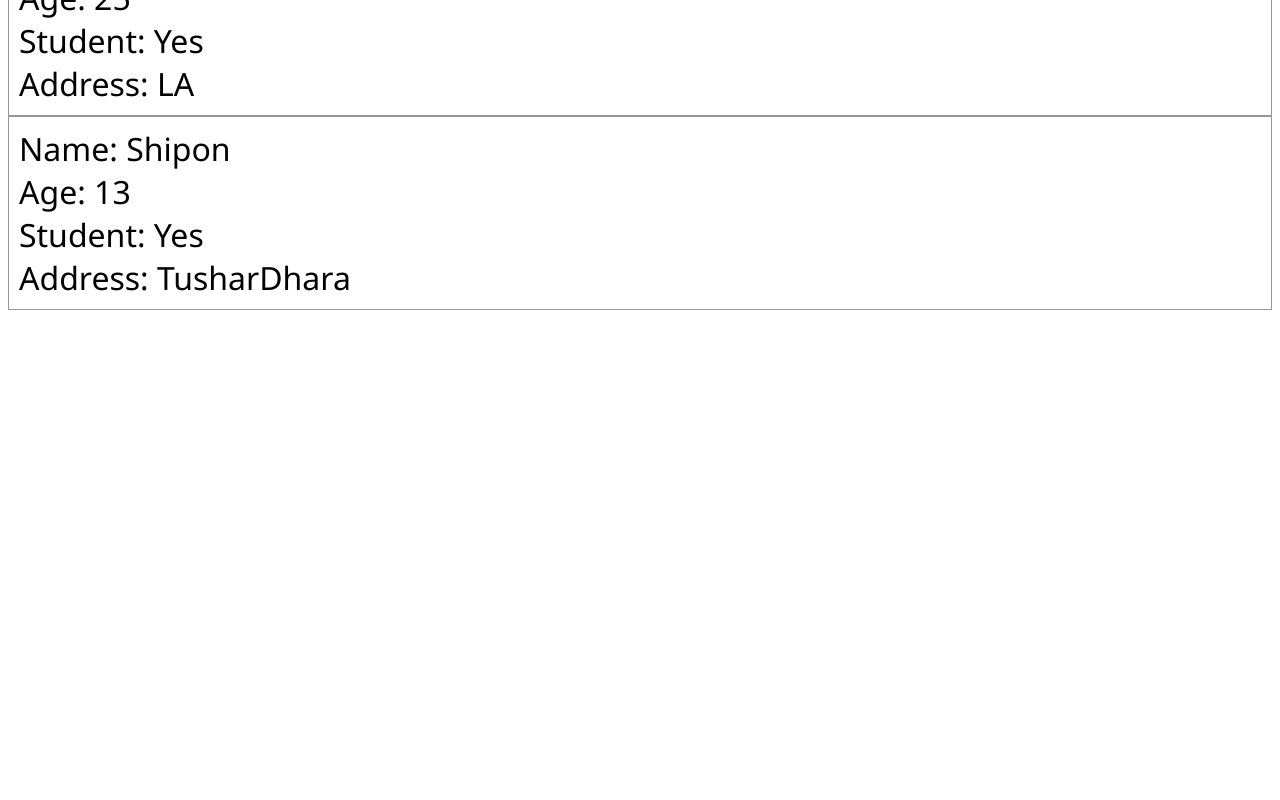
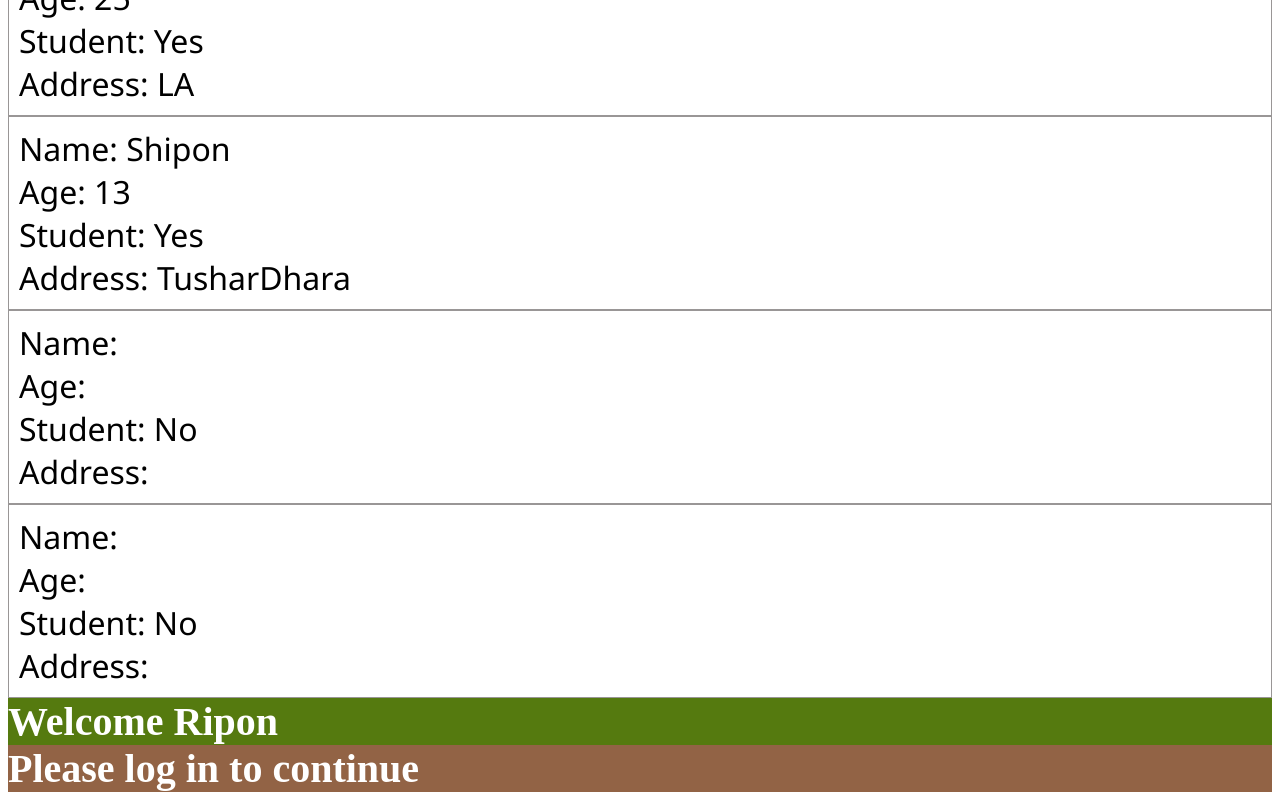
Before and after one commit to rip-on/React, a React app in the folder new-app/: page / in a window 1280 px wide. Shown: the part 1237-2037 px from the top of the page. Before the commit the page ends 1555 px from the top, so only its background shows below. Built offline with nearby package versions, Linux system fonts and the light colour scheme; the HTML template or start-up script is replaced by a standard one.

Commit message:
UserGreeting

```diff
--- a/new-app/src/App.jsx
+++ b/new-app/src/App.jsx
@@ -1,5 +1,6 @@
-import Card from './Card.jsx'
-import Student from './Student.jsx'
+import Card from './Card.jsx';
+import Student from './Student.jsx';
+import UserGreeting from './UserGreeting.jsx';
 
 function App() {
 
@@ -17,6 +18,10 @@ function App() {
     <Student name="Patrick" age={50} isStudent={false} address="New York"/>
     <Student name="Sandy" age={25} isStudent={true} address="LA"/>
     <Student name="Shipon" age={13} isStudent={true} address="TusharDhara"/>
+    <Student/>
+    <Student/>
+    <UserGreeting isLoggedIn={true} username="Ripon"/>
+    <UserGreeting/>
     </>
   )
 }
--- a/new-app/src/Student.jsx
+++ b/new-app/src/Student.jsx
@@ -6,7 +6,15 @@
 /*PropTypes = a mechanism that ensures that the passed value is of the correct datatype.
 age: PropTypes.number */
 
-import PropTypes from 'prop-types'
+
+/*defaultProps = default values for props in case they are not passed from the parent component
+name: "Guest" */
+
+/*Conditional rendering = allows you to control what gets rendered in your application based on certain conditions (show, hide, or change components) */
+
+
+
+import PropTypes from "prop-types"
 
 function Student(props){
     return(
@@ -24,6 +32,14 @@ Student.propTypes = {
     name: PropTypes.string,
     age: PropTypes.number,
     isStudent: PropTypes.bool,
+    address: PropTypes.string,
+}
+
+Student.defaultProps = {
+    name: "Guest",
+    age: 0,
+    isStudent: false,
+    address: "Dhaka",
 }
 
 export default Student
--- /dev/null
+++ b/new-app/src/UserGreeting.jsx
@@ -0,0 +1,35 @@
+import PropTypes from 'prop-types'
+
+function UserGreeting(props){
+
+    // if(props.isLoggedIn){
+    // return <h1>Welcome {props.username}</h1>}
+    // else{
+    //     return <h1> Please log in to continue</h1>
+    // }
+
+    //ANOTHER
+
+    /* return(props.isLoggedIn ? <h1>Welcome {props.username}</h1> :
+                        <h1>Please log in to continue...</h1>)*/
+
+    const welcomeMessage = <h1 className="welcome-message">
+                            Welcome {props.username}
+                            </h1>
+    const loginPrompt = <h1 className="login-prompt">
+                        Please log in to continue
+                        </h1>
+
+    return(props.isLoggedIn ? welcomeMessage : loginPrompt)
+};
+
+UserGreeting.propTypes = {
+    isLoggedIn: PropTypes.bool,
+    username: PropTypes.string,
+};
+
+UserGreeting.defaultProps = {
+    isLoggedIn: false,
+    username: "GUEST",
+};
+export default UserGreeting
--- a/new-app/src/index.css
+++ b/new-app/src/index.css
@@ -39,3 +39,18 @@
 .student p{
   margin: 0;
 }
+
+/*FOR UserGreeting*/
+
+.welcome-message{
+  font-size: 2.5rem;
+  background-color: rgb(85, 122, 15);
+  color: white;
+  margin: 0;
+}
+.login-prompt{
+  font-size: 2.5rem;
+  background-color: rgba(114, 53, 13, 0.767);
+  color: white;
+  margin: 0;
+}
```
